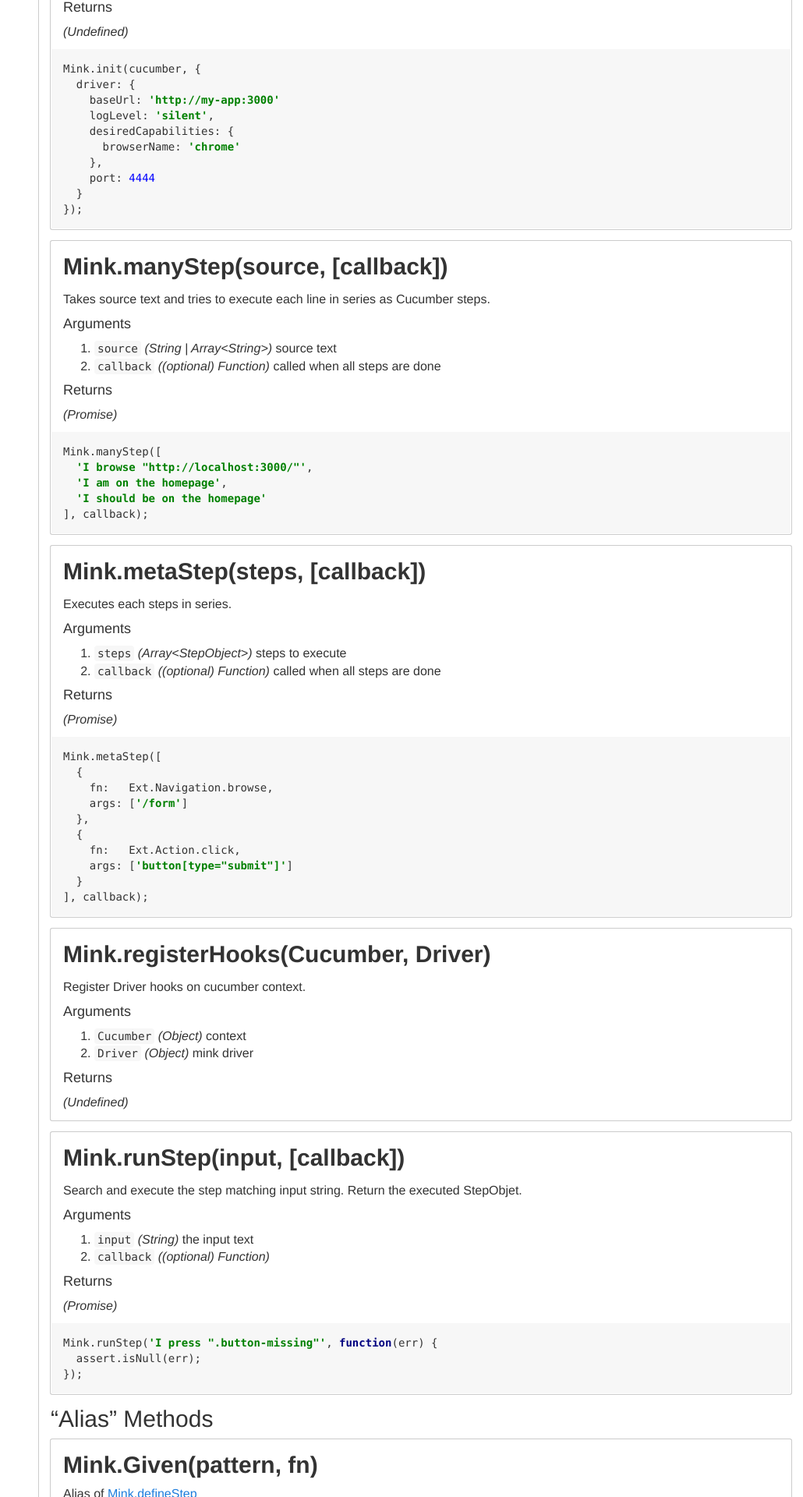
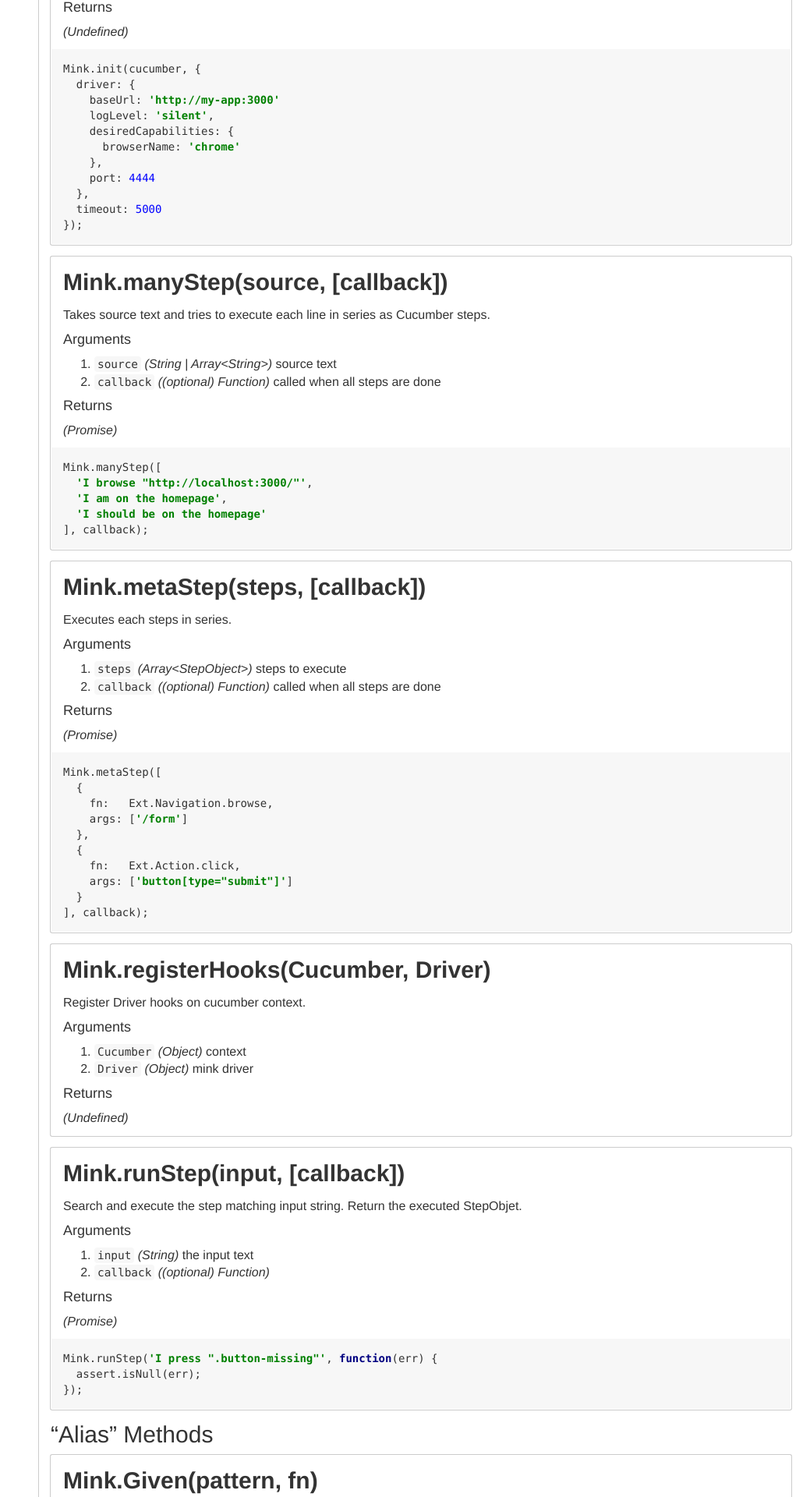
Before and after one commit to arnaud-dezandee/cucumber-mink, a Jekyll site: the page built from api/index.html, in a window 1280 px wide. Shown: the part 949-2869 px from the top of the page at 78% size, without its empty margins (250-1280 px from the left). Built offline with Jekyll 4.4.1, drawn with Linux system fonts in a browser that asks for light colours; nearby versions of some CDN libraries.

Commit message:
Addition of timeout option to the init API example

```diff
--- a/_data/api.yaml
+++ b/_data/api.yaml
@@ -56,7 +56,8 @@
             browserName: 'chrome'
           },
           port: 4444
-        }
+        },
+        timeout: 5000
       });
 
   - title: Mink.manyStep
```
